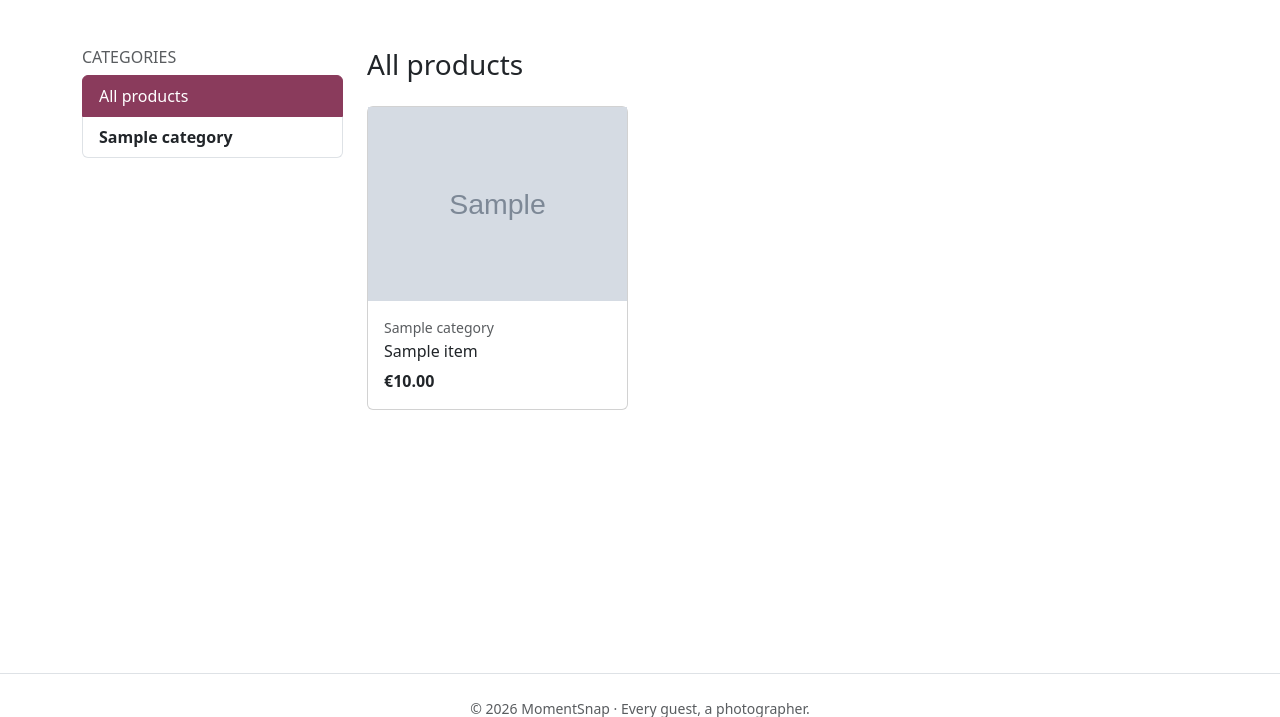
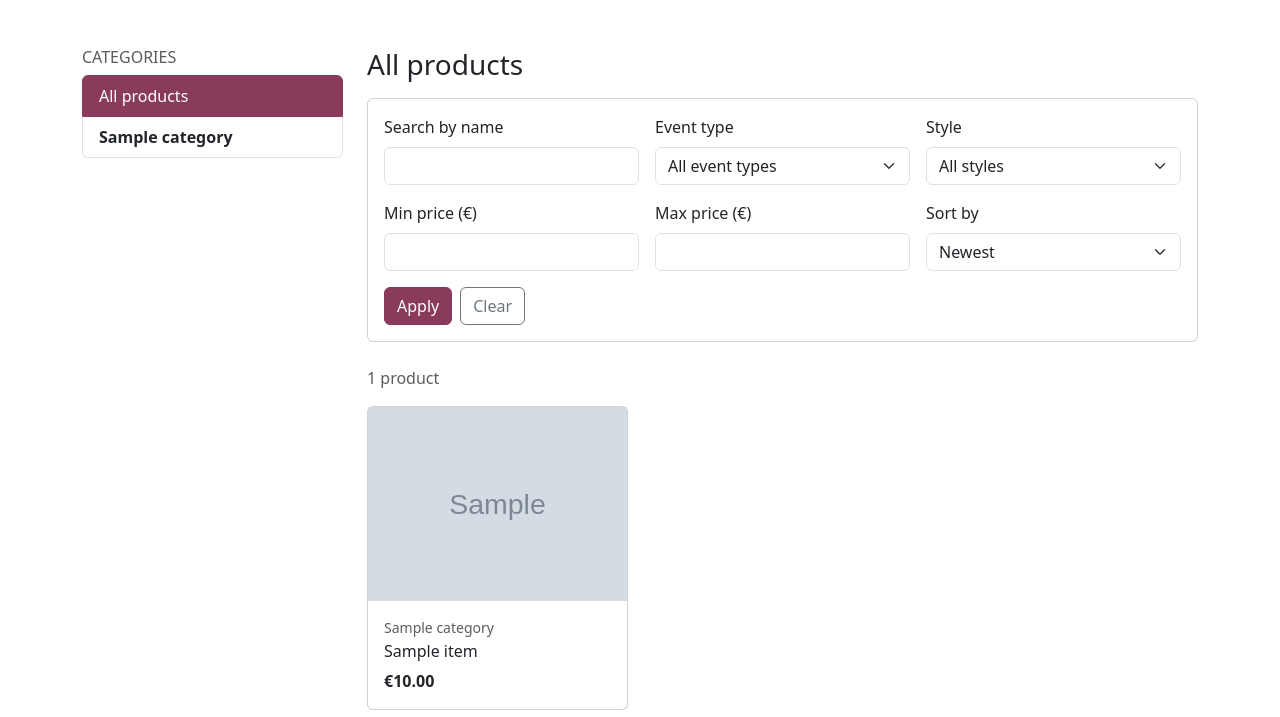
Before and after one commit to ArVa34/momentsnap, a Django app: page /shop/ in a window 1280 px wide. Shown: the part 57-774 px from the top of the page. Run offline with Django 5.2, Linux system fonts and the light colour scheme; tables that the repository leaves empty hold one stand-in row (values such as "Sample post"); grey boxes marked "Sample" are stand-in pictures; some libraries are stand-ins or nearby versions.

Commit message:
Add shop search, filters, sorting, pagination and search logging

```diff
--- /dev/null
+++ b/catalog/forms.py
@@ -0,0 +1,42 @@
+from django import forms
+
+from .models import Item
+
+# Items marked "Any event" suit every event, so "Any" isn't offered as a filter value.
+EVENT_TYPE_CHOICES = [("", "All event types")] + [
+    choice for choice in Item.EventType.choices if choice[0] != Item.EventType.ANY
+]
+STYLE_CHOICES = [("", "All styles")] + Item.Style.choices
+SORT_CHOICES = [
+    ("newest", "Newest"),
+    ("price_asc", "Price: low to high"),
+    ("price_desc", "Price: high to low"),
+    ("name", "Name A–Z"),
+]
+
+
+class ItemFilterForm(forms.Form):
+    """Search and filter form for the shop. Submitted with GET, so results can be bookmarked."""
+
+    q = forms.CharField(label="Search by name", required=False, max_length=100)
+    event_type = forms.ChoiceField(label="Event type", required=False, choices=EVENT_TYPE_CHOICES)
+    style = forms.ChoiceField(label="Style", required=False, choices=STYLE_CHOICES)
+    min_price = forms.DecimalField(label="Min price (€)", required=False, min_value=0, decimal_places=2)
+    max_price = forms.DecimalField(label="Max price (€)", required=False, min_value=0, decimal_places=2)
+    sort = forms.ChoiceField(label="Sort by", required=False, choices=SORT_CHOICES)
+
+    def __init__(self, *args, **kwargs):
+        super().__init__(*args, **kwargs)
+        # Give every field its Bootstrap class once, instead of repeating it per field.
+        for field in self.fields.values():
+            is_select = isinstance(field.widget, forms.Select)
+            field.widget.attrs["class"] = "form-select" if is_select else "form-control"
+
+    def clean(self):
+        """Check rules that involve more than one field."""
+        cleaned_data = super().clean()
+        low = cleaned_data.get("min_price")
+        high = cleaned_data.get("max_price")
+        if low is not None and high is not None and low > high:
+            raise forms.ValidationError("The minimum price can't be higher than the maximum price.")
+        return cleaned_data
--- a/catalog/models.py
+++ b/catalog/models.py
@@ -1,4 +1,5 @@
 import uuid
+from django.conf import settings
 from decimal import Decimal
 from pathlib import Path
 
@@ -99,3 +100,24 @@ class Item(models.Model):
 
     def get_absolute_url(self):
         return reverse("catalog:item_detail", args=[self.slug])
+
+class SearchQuery(models.Model):
+    """One search made in the shop. Feeds the analytics dashboard and recommendations."""
+
+    term = models.CharField(max_length=100)
+    results_count = models.PositiveIntegerField()
+    user = models.ForeignKey(
+        settings.AUTH_USER_MODEL,
+        on_delete=models.SET_NULL,
+        null=True,
+        blank=True,
+        related_name="searches",
+    )
+    searched_at = models.DateTimeField(auto_now_add=True)
+
+    class Meta:
+        verbose_name_plural = "search queries"
+        ordering = ["-searched_at"]
+
+    def __str__(self):
+        return f'"{self.term}" ({self.results_count} results)'
--- a/catalog/templates/catalog/item_list.html
+++ b/catalog/templates/catalog/item_list.html
@@ -23,17 +23,47 @@
       </div>
     </aside>
 
-    <section class="col-lg-9" aria-labelledby="list-title">
-      <h1 id="list-title" class="h3 mb-4">{{ page_title }}</h1>
+        <section class="col-lg-9" aria-labelledby="list-title">
+      <h1 id="list-title" class="h3 mb-3">{{ page_title }}</h1>
+
+      <form method="get" class="card card-body mb-4" role="search" aria-label="Search and filter products">
+        {% if form.non_field_errors %}
+          <div class="alert alert-danger py-2" role="alert">{{ form.non_field_errors|join:" " }}</div>
+        {% endif %}
+
+        <div class="row g-3">
+          {% for field in form %}
+            <div class="col-sm-6 col-md-4">
+              <label for="{{ field.id_for_label }}" class="form-label">{{ field.label }}</label>
+              {{ field }}
+              {% for error in field.errors %}
+                <div class="text-danger small mt-1">{{ error }}</div>
+              {% endfor %}
+            </div>
+          {% endfor %}
+        </div>
+
+        <div class="d-flex gap-2 mt-3">
+          <button type="submit" class="btn btn-primary">Apply</button>
+          <a href="{{ request.path }}" class="btn btn-outline-secondary">Clear</a>
+        </div>
+      </form>
+
+      <p class="text-body-secondary" aria-live="polite">
+        {{ page_obj.paginator.count }} product{{ page_obj.paginator.count|pluralize }}
+      </p>
+
       <div class="row row-cols-1 row-cols-sm-2 row-cols-xl-3 g-4">
-        {% for item in items %}
+        {% for item in page_obj %}
           <div class="col">
             {% include "catalog/partials/_item_card.html" %}
           </div>
         {% empty %}
-          <p class="text-body-secondary">No products here yet.</p>
+          <p class="text-body-secondary">No products match your search. Try fewer filters.</p>
         {% endfor %}
       </div>
+
+      {% include "catalog/partials/_pagination.html" %}
     </section>
 
   </div>
--- /dev/null
+++ b/catalog/templates/catalog/partials/_pagination.html
@@ -0,0 +1,22 @@
+{# Previous/next page links that keep the current search and filters. Expects `page_obj`. #}
+{% if page_obj.has_other_pages %}
+<nav aria-label="Product pages" class="mt-4">
+  <ul class="pagination justify-content-center">
+    {% if page_obj.has_previous %}
+      <li class="page-item"><a class="page-link" href="{% querystring page=page_obj.previous_page_number %}">Previous</a></li>
+    {% else %}
+      <li class="page-item disabled"><span class="page-link">Previous</span></li>
+    {% endif %}
+
+    <li class="page-item active" aria-current="page">
+      <span class="page-link">Page {{ page_obj.number }} of {{ page_obj.paginator.num_pages }}</span>
+    </li>
+
+    {% if page_obj.has_next %}
+      <li class="page-item"><a class="page-link" href="{% querystring page=page_obj.next_page_number %}">Next</a></li>
+    {% else %}
+      <li class="page-item disabled"><span class="page-link">Next</span></li>
+    {% endif %}
+  </ul>
+</nav>
+{% endif %}
--- a/catalog/views.py
+++ b/catalog/views.py
@@ -1,11 +1,49 @@
+from django.core.paginator import Paginator
 from django.db.models import Q
 from django.shortcuts import get_object_or_404, render
 
-from .models import Category, Item
+from .forms import ItemFilterForm
+from .models import Category, Item, SearchQuery
+
+ITEMS_PER_PAGE = 9
+
+# Only these sort options are allowed. User input never goes straight into order_by().
+SORT_ORDER = {
+    "newest": "-created_at",
+    "price_asc": "price",
+    "price_desc": "-price",
+    "name": "name",
+}
+
+
+def filter_items(items, data):
+    """Apply the cleaned search/filter values to an Item queryset."""
+    if data["q"]:
+        items = items.filter(name__icontains=data["q"])
+    if data["event_type"]:
+        items = items.filter(
+            Q(event_type=data["event_type"]) | Q(event_type=Item.EventType.ANY)
+        )
+    if data["style"]:
+        items = items.filter(style=data["style"])
+    if data["min_price"] is not None:
+        items = items.filter(price__gte=data["min_price"])
+    if data["max_price"] is not None:
+        items = items.filter(price__lte=data["max_price"])
+    return items.order_by(SORT_ORDER.get(data["sort"], "-created_at"))
+
+
+def log_search(request, term, results_count):
+    """Save a search for analytics. Anonymous searches are stored without a user."""
+    SearchQuery.objects.create(
+        term=term.lower(),
+        results_count=results_count,
+        user=request.user if request.user.is_authenticated else None,
+    )
 
 
 def item_list(request, category_slug=None):
-    """Show active items, optionally limited to one category and its sub-categories."""
+    """Shop page: active items, optionally in one category, with search, filters, sorting and pages."""
     categories = Category.objects.filter(parent=None).prefetch_related("children")
     items = Item.objects.filter(is_active=True).select_related("category")
 
@@ -16,12 +54,23 @@ def item_list(request, category_slug=None):
             Q(category=current_category) | Q(category__parent=current_category)
         )
 
+    form = ItemFilterForm(request.GET)
+    if form.is_valid():
+        items = filter_items(items, form.cleaned_data)
+
+    page_obj = Paginator(items, ITEMS_PER_PAGE).get_page(request.GET.get("page"))
+
+    # Log real searches once: not when someone just clicks to page 2 of the same search.
+    if form.is_valid() and form.cleaned_data["q"] and "page" not in request.GET:
+        log_search(request, form.cleaned_data["q"], page_obj.paginator.count)
+
     page_title = current_category.name if current_category else "All products"
 
     return render(request, "catalog/item_list.html", {
         "categories": categories,
         "current_category": current_category,
-        "items": items,
+        "form": form,
+        "page_obj": page_obj,
         "page_title": page_title,
     })
 
--- a/static/css/main.css
+++ b/static/css/main.css
@@ -22,3 +22,10 @@
   --bs-list-group-active-bg: var(--ms-brand);
   --bs-list-group-active-border-color: var(--ms-brand);
 }
+
+.pagination {
+  --bs-pagination-color: var(--ms-brand);
+  --bs-pagination-hover-color: var(--ms-brand-dark);
+  --bs-pagination-active-bg: var(--ms-brand);
+  --bs-pagination-active-border-color: var(--ms-brand);
+}
```
Also changed, not shown: catalog/admin.py (+8 -1 lines), catalog/migrations/0003_searchquery.py (added).
